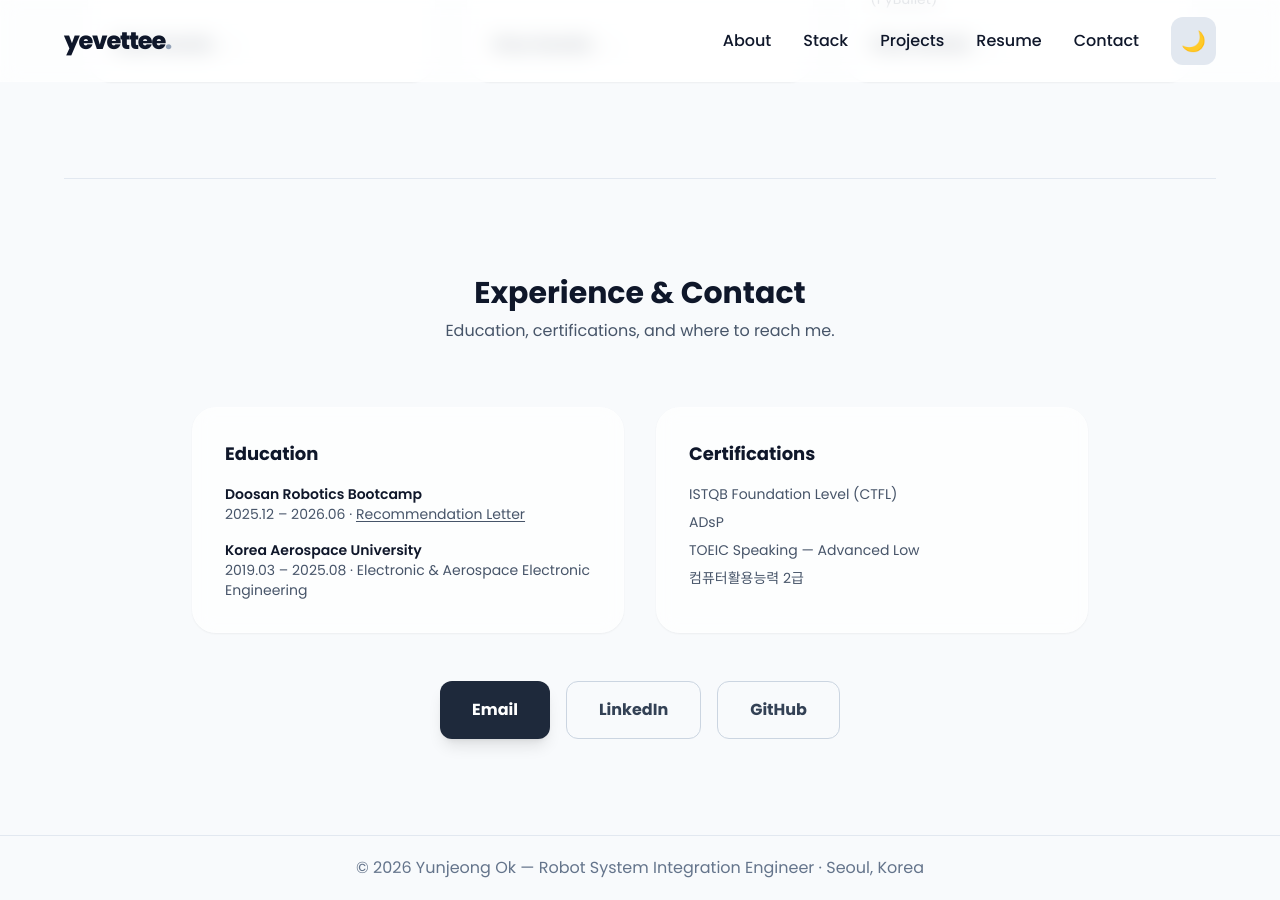
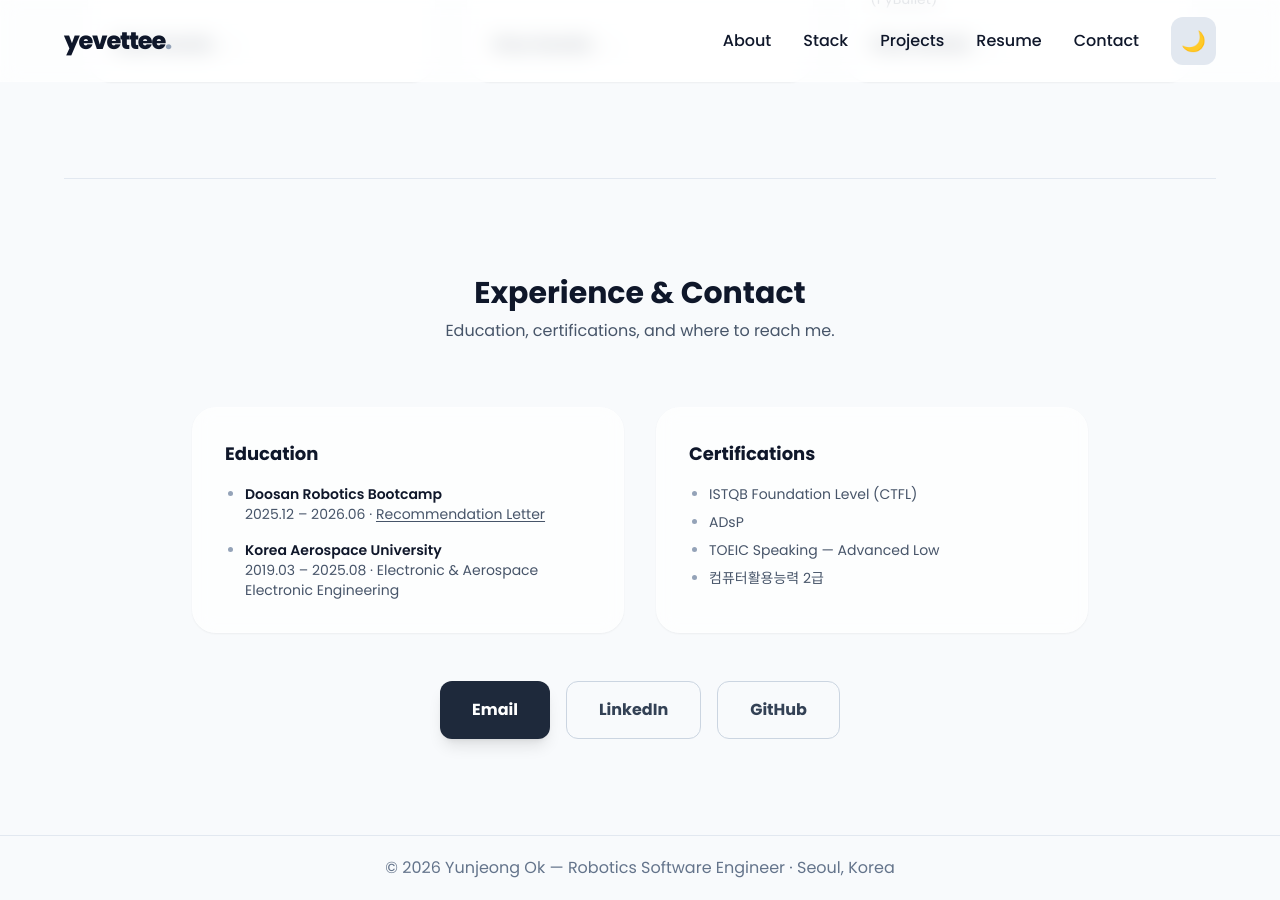
Before and after one commit to yevettee/yevettee, a Jekyll site: the page built from index.html, in a window 1280 px wide and 900 px high, scrolled down 2220 px. Built offline with Jekyll 4.4.1, drawn with Linux system fonts in a browser that asks for light colours; nearby versions of some CDN libraries; some web fonts are replaced; some of the changed text lies outside the part shown.

Commit message:
Education/Certifications 불릿 목록화, hero role을 Robotics Software Engineer로 변경

```diff
--- a/_config.yml
+++ b/_config.yml
@@ -1,7 +1,7 @@
 # ─── Site ───────────────────────────────────────────────
 title: Yunjeong Ok
 description: >-
-  Yunjeong Ok (yevettee), Robot System Integration Engineer working on
+  Yunjeong Ok (yevettee), Robotics Software Engineer working on
   ROS 2, computer vision, simulation, and real robot validation.
 url: "https://yevettee.github.io"
 baseurl: "/yevettee"
@@ -10,7 +10,7 @@ lang: "en"
 author:
   name: Yunjeong Ok
   name_kr: 옥윤정
-  role: Robot System Integration Engineer
+  role: Robotics Software Engineer
   email: oyj9280@naver.com
   github: https://github.com/yevettee
   linkedin: https://www.linkedin.com/in/윤정-옥-850b68291/
--- a/index.html
+++ b/index.html
@@ -89,7 +89,7 @@ title: Home
     <div class="grid grid-cols-1 md:grid-cols-2 gap-6 md:gap-8 max-w-4xl mx-auto">
         <div class="glass p-8 rounded-3xl shadow-sm">
             <h4 class="text-lg font-bold text-slate-900 dark:text-white mb-4">Education</h4>
-            <ul class="space-y-4 text-sm text-slate-600 dark:text-slate-400">
+            <ul class="list-disc list-outside pl-5 marker:text-slate-400 space-y-4 text-sm text-slate-600 dark:text-slate-400">
                 <li>
                     <span class="block font-semibold text-slate-900 dark:text-white">Doosan Robotics Bootcamp</span>
                     2025.12 – 2026.06 · <a href="{{ '/assets/etc/DoosanRobotics_추천서.pdf' | relative_url }}" target="_blank" rel="noopener" class="underline underline-offset-2 hover:text-slate-900 dark:hover:text-white">Recommendation Letter</a>
@@ -102,7 +102,7 @@ title: Home
         </div>
         <div class="glass p-8 rounded-3xl shadow-sm">
             <h4 class="text-lg font-bold text-slate-900 dark:text-white mb-4">Certifications</h4>
-            <ul class="space-y-2 text-sm text-slate-600 dark:text-slate-400">
+            <ul class="list-disc list-outside pl-5 marker:text-slate-400 space-y-2 text-sm text-slate-600 dark:text-slate-400">
                 <li>ISTQB Foundation Level (CTFL)</li>
                 <li>ADsP</li>
                 <li>TOEIC Speaking — Advanced Low</li>
```
